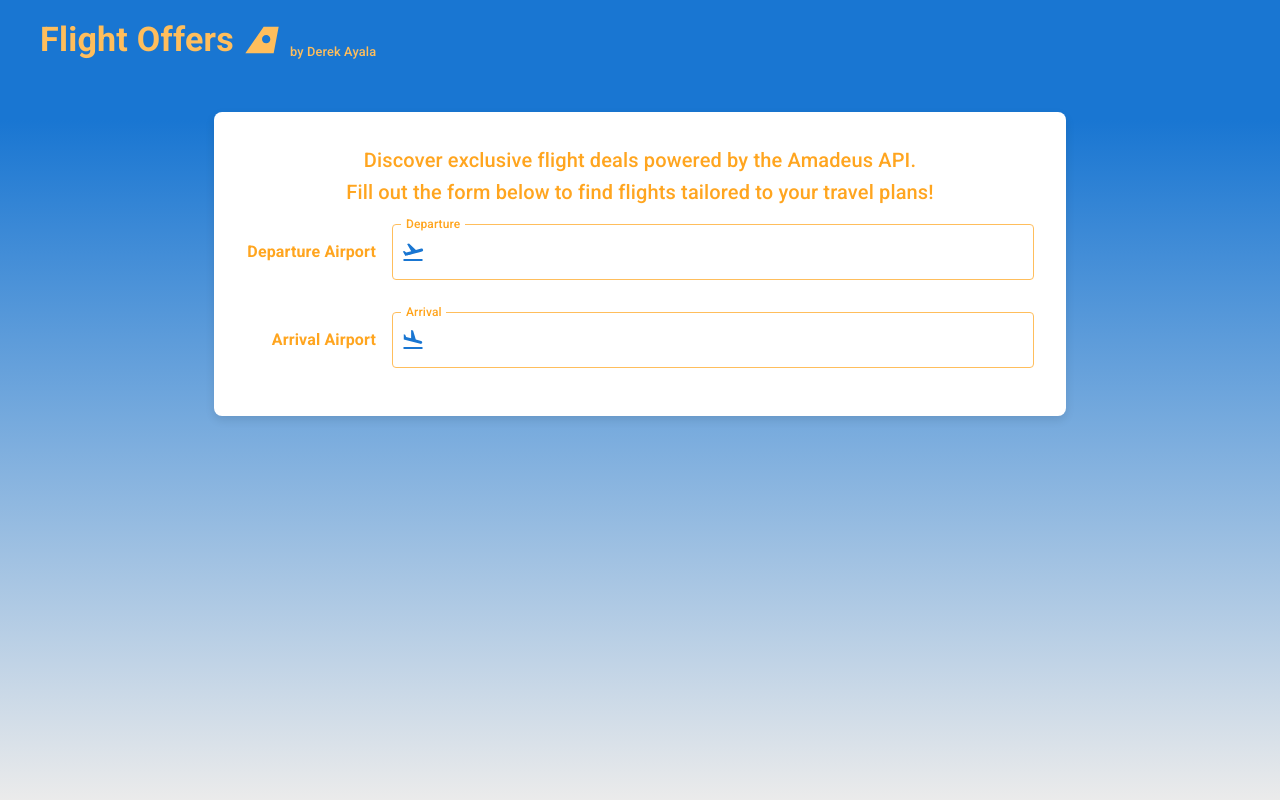
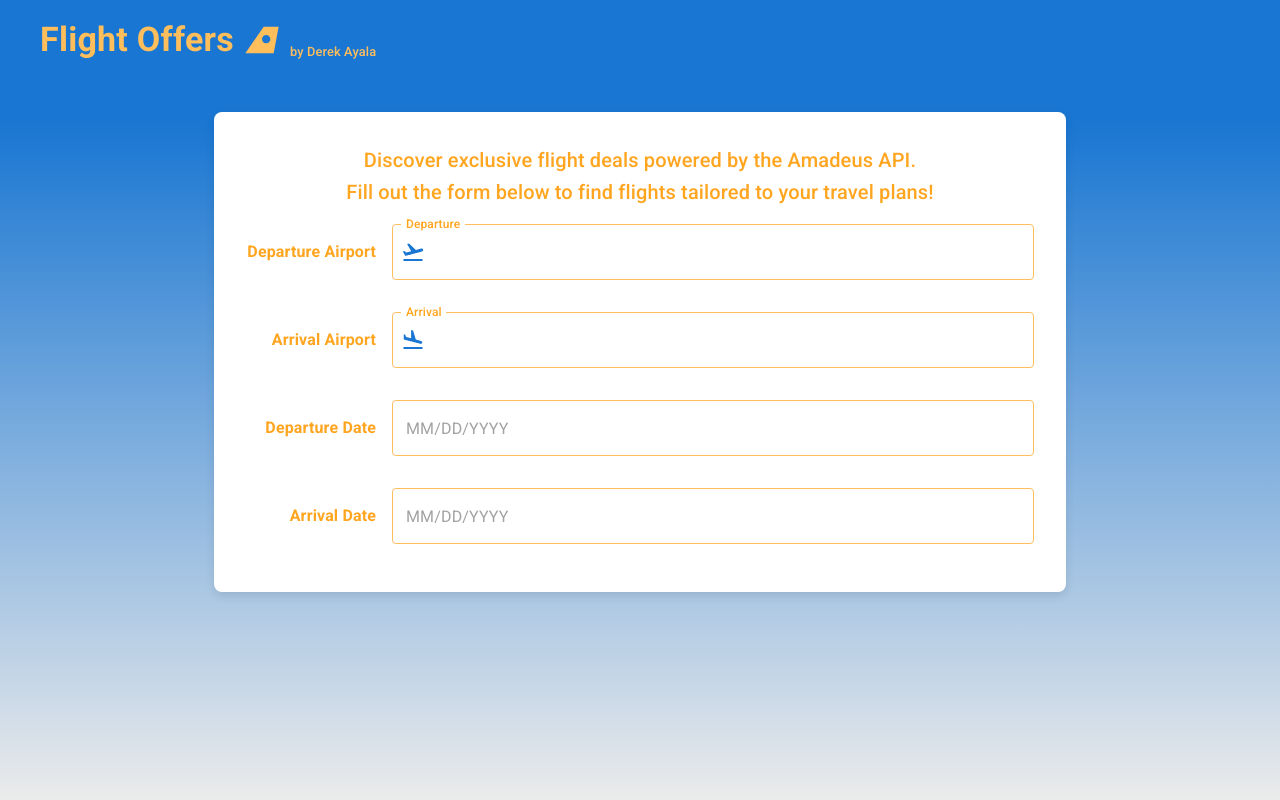
Before and after one commit to DerekAyalaDev/breakable-toy, a React (Vite) app in the folder frontend/: page / in a window 1280 px wide. Built offline with nearby package versions, Linux system fonts and the light colour scheme.

Commit message:
Integrate DateInput component into SearchForm
- Added the `DateInput` component to the `SearchForm` for selecting departure and arrival dates.
- Configured the `DateInput` for:
  - "Departure Date" label.
  - "Arrival Date" label.

```diff
--- a/frontend/src/components/search/SearchForm.tsx
+++ b/frontend/src/components/search/SearchForm.tsx
@@ -1,6 +1,7 @@
 import { Box } from "@mui/material";
 import { AirportInput } from "./airportInput/AirportInput";
 import { FlightLand, FlightTakeoff } from "@mui/icons-material";
+import { DateInput } from "./DateInput";
 
 export const SearchForm = () => {
   return (
@@ -15,6 +16,8 @@ export const SearchForm = () => {
     >
       <AirportInput label="Departure Airport" icon={<FlightTakeoff />} />
       <AirportInput label="Arrival Airport" icon={<FlightLand />} />
+      <DateInput label="Departure Date" />
+      <DateInput label="Arrival Date" />
     </Box>
   )
 }
```
